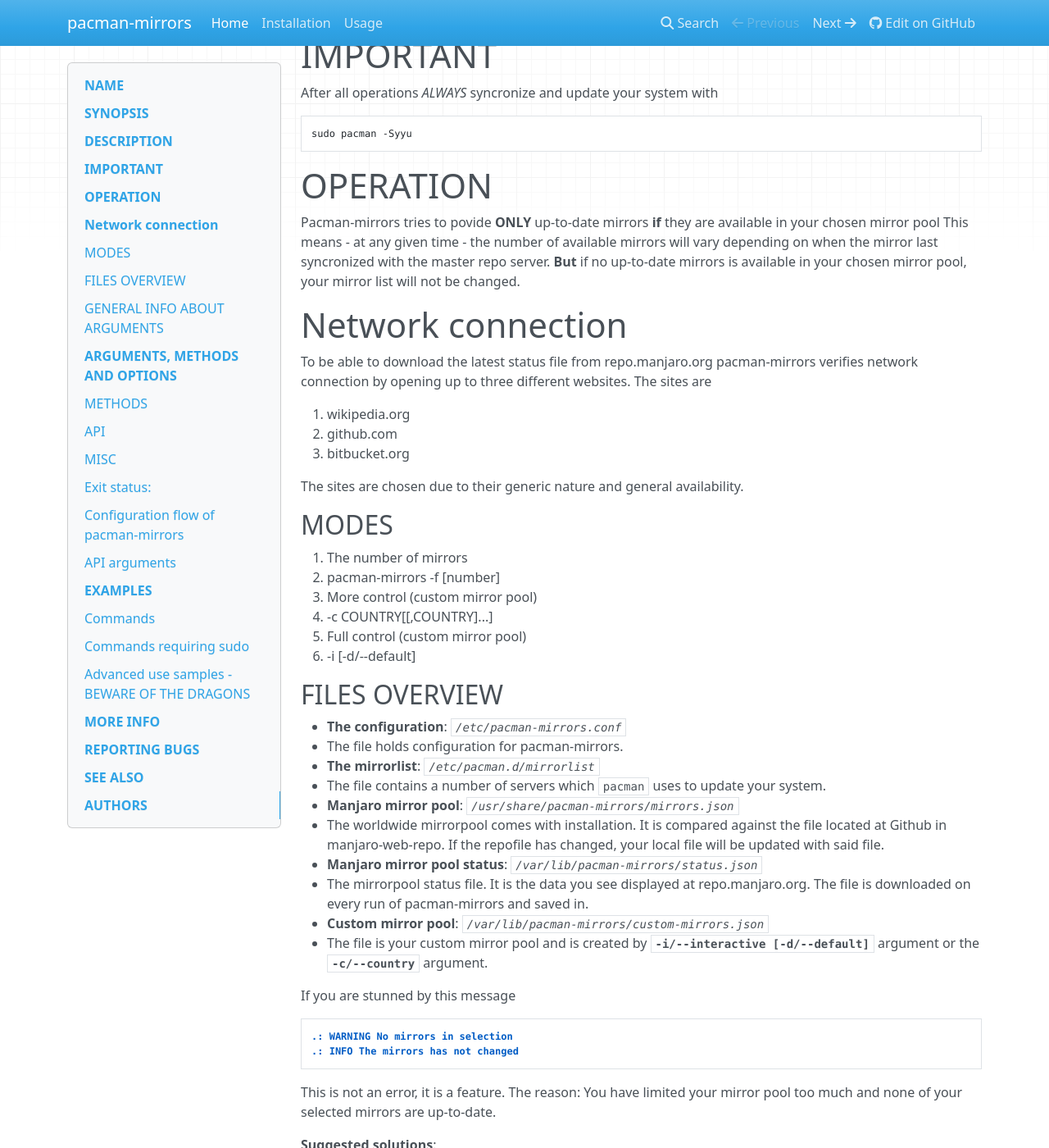
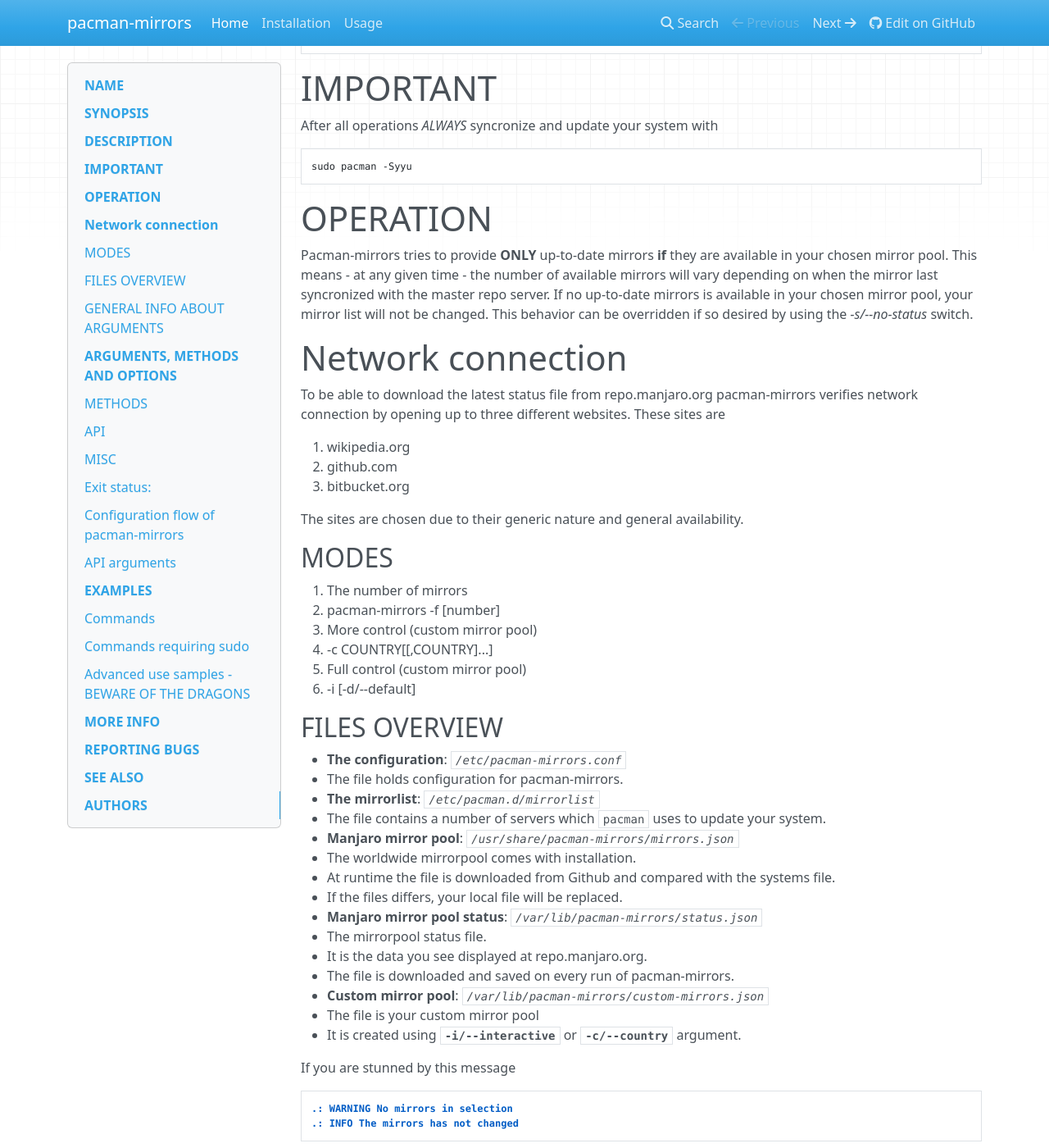
Before and after one commit to manjaro/pacman-mirrors, an MkDocs documentation site: the page built from docs/index.md, in a window 1280 px wide and 1400 px high, scrolled down 649 px. Shown: the whole window at 82% size. Built offline with MkDocs 1.6.1, drawn with Linux system fonts in a browser that asks for light colours; nearby versions of some CDN libraries; old or Windows-style settings are respelled for this version of MkDocs; some of the changed text lies outside the part shown.

Commit message:
updated docs

```diff
--- a/docs/index.md
+++ b/docs/index.md
@@ -9,7 +9,7 @@
 # SYNOPSIS
  pacman-mirrors [-h] [-f [NUMBER]] [-i [-d]] [-m METHOD]
                 [-c COUNTRY [COUNTRY...] | [--geoip]]
-                [-l] [-lc] [-q] [-t SECONDS] [-v] [-n]
+                [-l] [-lc] [-q] [-s] [-t SECONDS] [-v] [-n]
                 [--api] [-S/-B BRANCH] [-p PREFIX]
                         [-P PROTO [PROTO...]] [-R] [-U URL]
 
@@ -18,12 +18,15 @@
 Generates mirrorlist with up-to-date mirrors for Manjaro Linux.
 Default is to rank all mirrors by reponse time.
 If no arguments are given pacman-mirrors lists available options.
-Pacman-mirrors requires access to files which are read-only so it must be run with *su* or *sudo.*
+Pacman-mirrors requires access to files which are read-only
+so it must be run with *su* or *sudo*.
+
 To create a mirrorlist using all default use
 
     pacman-mirrors -f
 
-The mirrorlist generation process can be refined through arguments and arguments with options, for example
+The mirrorlist generation process can be refined through arguments
+and arguments with options, for example
 
     pacman-mirrors --country Denmark --timeout 5
 
@@ -33,12 +36,17 @@
     sudo pacman -Syyu
 
 # OPERATION
-Pacman-mirrors tries to povide **ONLY** up-to-date mirrors **if** they are available in your chosen mirror pool
-This means - at any given time - the number of available mirrors will vary depending on when the mirror last syncronized with the master repo server.
-**But** if no up-to-date mirrors is available in your chosen mirror pool, your mirror list will not be changed.
+Pacman-mirrors tries to provide **ONLY** up-to-date mirrors **if** they
+are available in your chosen mirror pool. This means - at any given time -
+the number of available mirrors will vary depending on when the mirror
+last syncronized with the master repo server. If no up-to-date mirrors
+is available in your chosen mirror pool, your mirror list will not be changed.
+This behavior can be overridden if so desired by using the *-s/--no-status* switch.
 
 # Network connection
-To be able to download the latest status file from repo.manjaro.org pacman-mirrors verifies network connection by opening up to three different websites. The sites are
+To be able to download the latest status file from repo.manjaro.org
+pacman-mirrors verifies network connection by opening up to
+three different websites. These sites are
 
 1. wikipedia.org
 2. github.com
@@ -62,11 +70,16 @@
 * **The mirrorlist**: *`/etc/pacman.d/mirrorlist`*
    * The file contains a number of servers which `pacman` uses to update your system.
 * **Manjaro mirror pool**: *`/usr/share/pacman-mirrors/mirrors.json`*
-   * The worldwide mirrorpool comes with installation. It is compared against the file located at Github in manjaro-web-repo. If the repofile has changed, your local file will be updated with said file.
+   * The worldwide mirrorpool comes with installation.
+   * At runtime the file is downloaded from Github and compared with the systems file.
+   * If the files differs, your local file will be replaced.
 * **Manjaro mirror pool status**: *`/var/lib/pacman-mirrors/status.json`*
-   * The mirrorpool status file. It is the data you see displayed at repo.manjaro.org. The file is downloaded on every run of pacman-mirrors and saved in.
+   * The mirrorpool status file.
+   * It is the data you see displayed at repo.manjaro.org.
+   * The file is downloaded and saved on every run of pacman-mirrors.
 * **Custom mirror pool**: *`/var/lib/pacman-mirrors/custom-mirrors.json`*
-   * The file is your custom mirror pool and is created by **`-i/--interactive [-d/--default]`** argument or the **`-c/--country`** argument.
+   * The file is your custom mirror pool
+   * It is created using **`-i/--interactive`** or **`-c/--country`** argument.
 
 If you are stunned by this message
 
@@ -79,34 +92,29 @@
 **Suggested solutions**:
 
 * Remove limitations on countries and/or protocols
-* Do a complete reset of your list with *`pacman-mirrors -c all -aP all`** and then **`pacman-mirrors -f`**
+* Do a complete reset of your list with *`pacman-mirrors -c all -aP all`*
 
 ## GENERAL INFO ABOUT ARGUMENTS
 Some options are mutual exclusive and will throw an arguments error:
 
 * **--country**, **--fasttrack**, **--geoip**
+* **--fasttrack** and **--nostatus**
 
-Some arguments requires another argument present to have effect. E.g., this command will ignore *--default* argument
+Some arguments requires another argument present to have effect.
+If such conditions rise pacman-mirrors will throw an arguments error.
 
-The *-d/--default* argument tells *-i/--interactive* to force load all mirrors from the mirrorfile
-
-    pacman-mirrors --interactive --default
-
-   Or
-
-    pacman-mirrors -id
-
-API specific arguments. For those to have effect the *-a/--api* argument must be present.
-
-    pacman-mirrors -aB unstable
-
-The arguments can appear in any order except for arguments which takes additional options in which case the options must follow immediately after the argument with or without space, for example
+The arguments can appear in any order except for arguments which takes additional options
+in which case the options must follow immediately after the argument with or without space,
+for example
 
     pacman-mirrors -f
     pacman-mirrors -f 5
     pacman-mirrors -f5
 
-Pacman-mirrors always attempt to download the lastest available data from [http://repo.manjaro.org](http://repo.manjaro.org). These data is always used during mirrorlist generation to ensure that you connect to a mirror which is up-to-date for your selected branch. Should you decide to temporarily switch branches you will still connect to an up-to-date mirror.
+Pacman-mirrors always attempt to download the lastest available data
+from [http://repo.manjaro.org](http://repo.manjaro.org).
+These data is always used during mirrorlist generation to ensure that you connect to a mirror
+which is up-to-date for your systems branch.
 
 # ARGUMENTS, METHODS AND OPTIONS
 
@@ -149,7 +157,7 @@
 :   Use geolocation if possible, if geoip is not available all mirrors.
 
 -h, \--help
-:   Show the help message
+:   Show the help message.
 
 -l, \--list, \--country-list
 :   Lists available mirror countries.
@@ -161,16 +169,19 @@
 :   Default method is *rank* but *random* can be selected.
 
 -n, \--no-mirrorlist
-:   Use to skip generation of mirrorlist
+:   Use to skip generation of mirrorlist.
 
 -q, \--quiet
-:   Make pacman-mirrors silent
+:   Make pacman-mirrors silent.
+
+-s, \--no-status
+:   Ignore up-to-date status for system branch.
 
 -t, \--timeout *SECONDS*
-:   Change the number of seconds waiting for a server response, SSL enabled mirrors has this value doubled to compensate for the time spent on exchanging encryption keys
+:   Change the number of seconds waiting for a server response, SSL enabled mirrors has this value doubled to compensate for the time spent on exchanging encryption keys.
 
 -v, \--version
-:   Show the version of pacman-mirrors
+:   Show the version of pacman-mirrors.
 
 ## Exit status:
 
```
Also changed, not shown: other parts of docs/index.md (+28 -16 lines).
